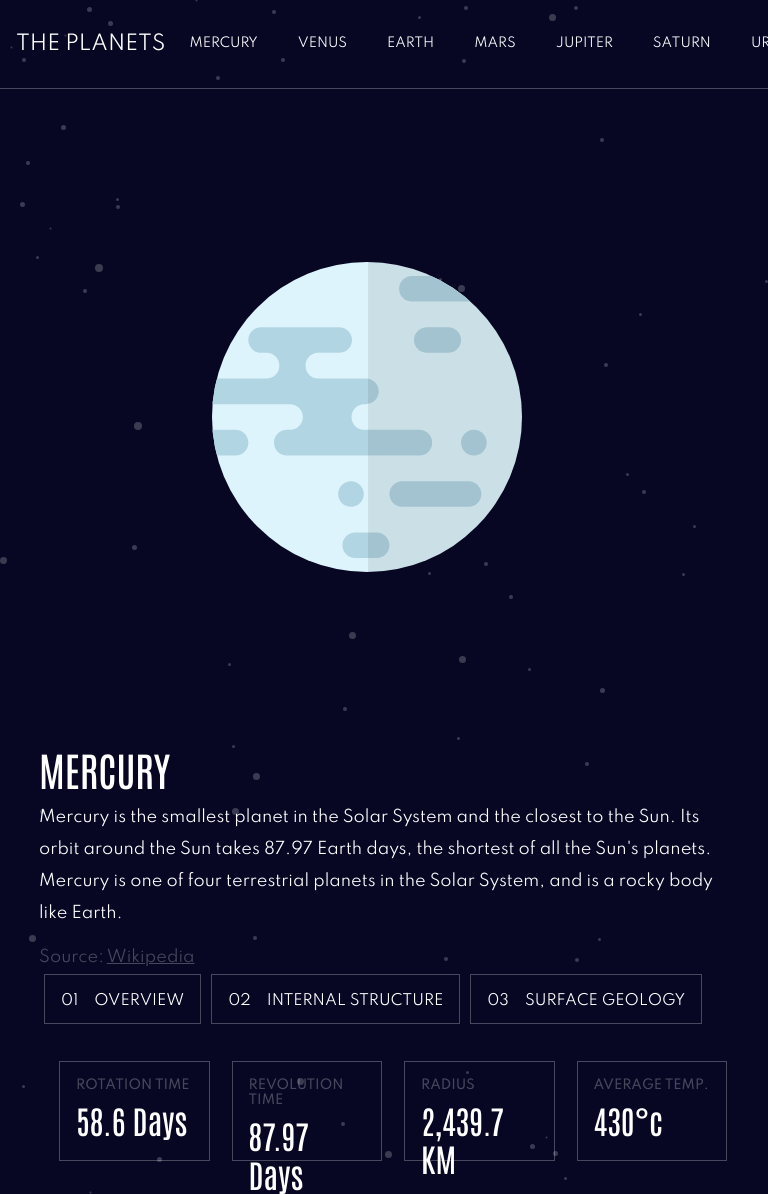
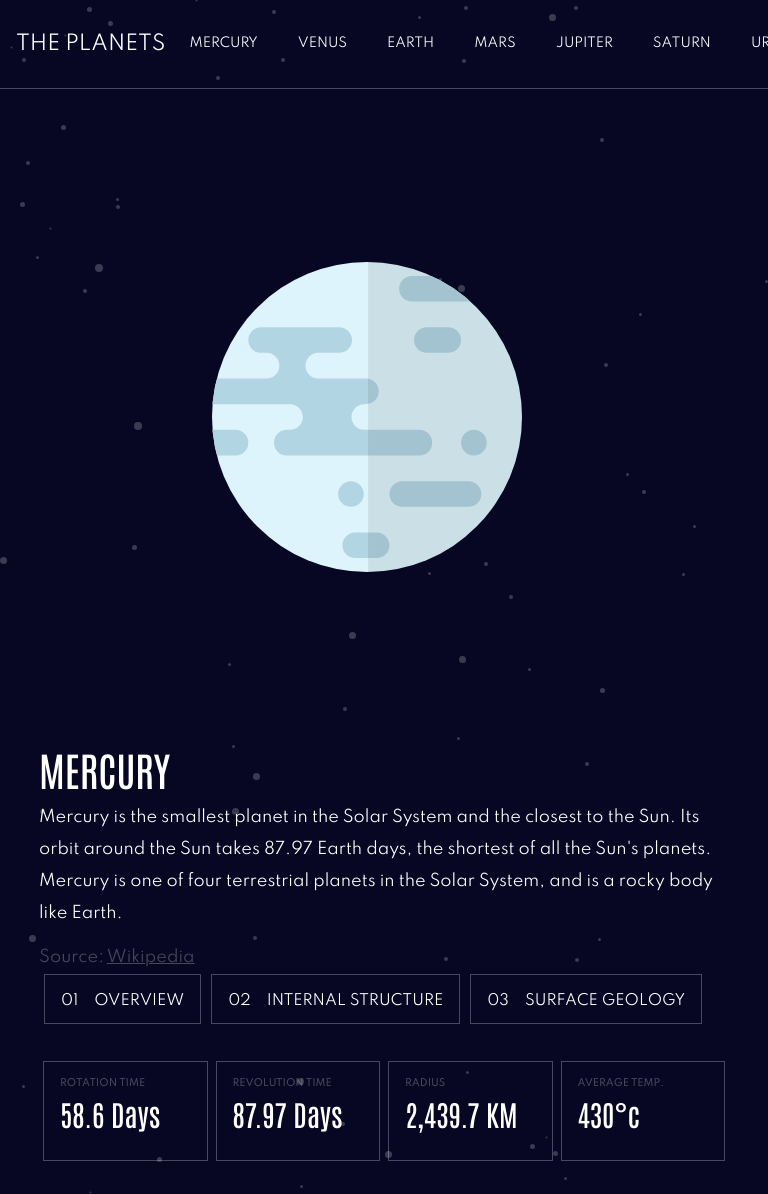
Before and after one commit to zdavidson/planet-hub, a React (Create React App) app: page / in a window 768 px wide. Shown: the top 1194 px of the page. Built offline with nearby package versions, Linux system fonts and the light colour scheme.

Commit message:
tablet spacing fix

```diff
--- a/src/components/PlanetStatistics.scss
+++ b/src/components/PlanetStatistics.scss
@@ -52,7 +52,14 @@
 
   // Medium Screens
   @media screen and (min-width: 600px) and (max-width: 960px) {
-    margin-right: 2px;
+    margin: 2rem 0.25rem;
+    h2 {
+      font-size: 1.8rem;
+    }
+
+    h3 {
+      font-size: 0.6rem;
+    }
   }
 
   // Large Screens
```
